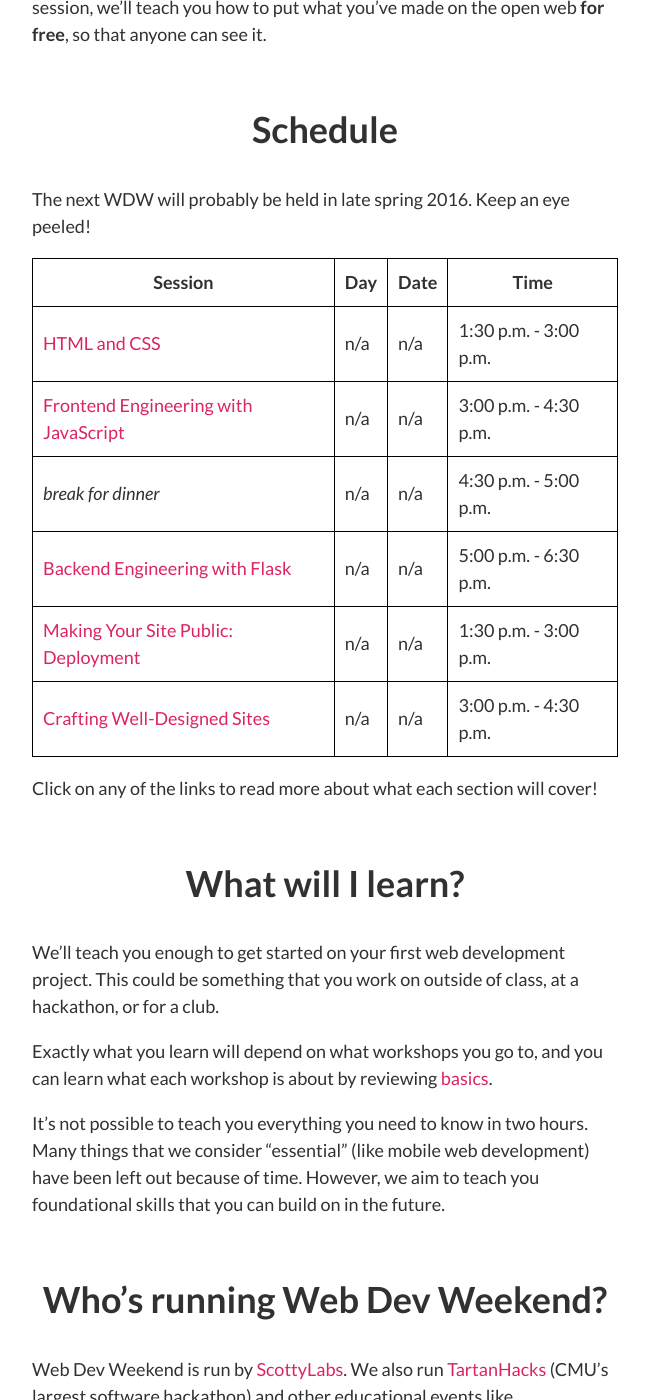
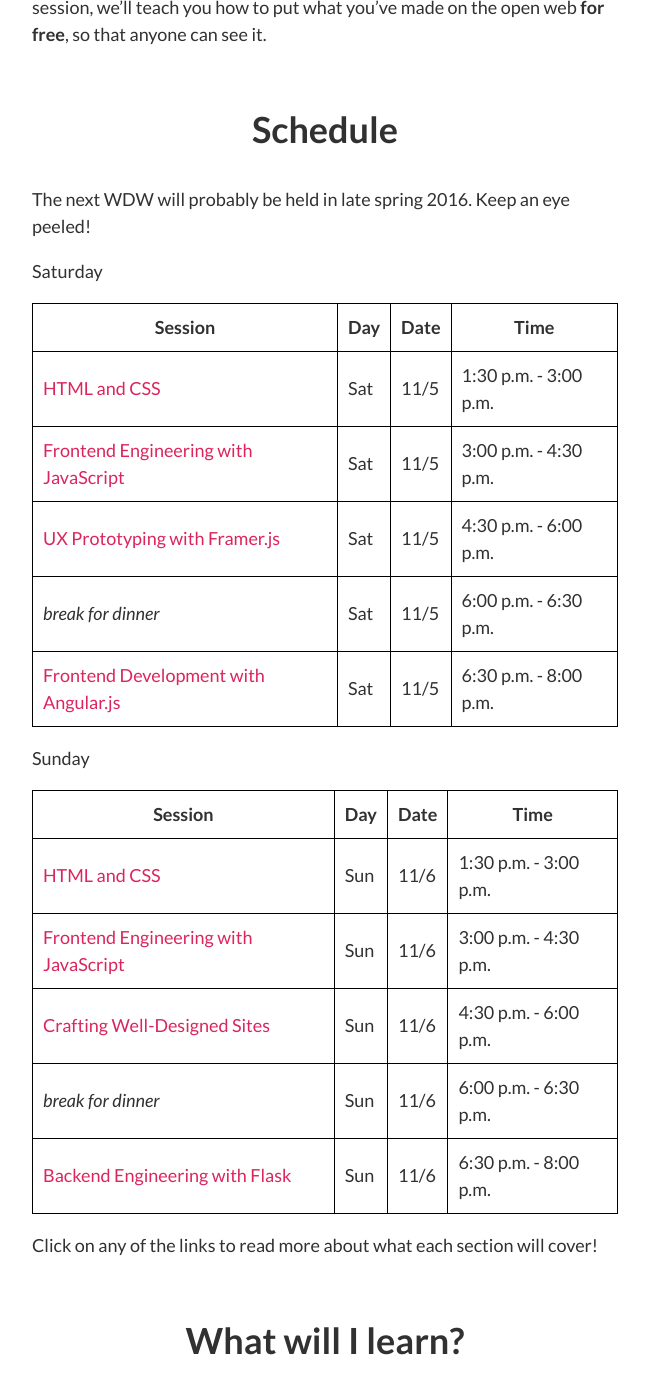
Before and after one commit to ScottyLabs/wdw, a Jekyll site: the page built from index.md, in a window 1280 px wide and 1400 px high, scrolled down 1323 px. Shown: the whole window, without its empty margins (315-964 px from the left). Built offline with Jekyll 4.4.1, drawn with Linux system fonts in a browser that asks for light colours; nearby versions of some CDN libraries.

Commit message:
Update index.md

```diff
--- a/index.md
+++ b/index.md
@@ -40,14 +40,26 @@ free__, so that anyone can see it.
 
 The next WDW will probably be held in late spring 2016. Keep an eye peeled!
 
+Saturday
+
 | Session                                           | Day | Date | Time                  |
 | -------                                           | --- | ---- | ----                  |
-| [HTML and CSS][html]                              | n/a | n/a  | 1:30 p.m. - 3:00 p.m. |
-| [Frontend Engineering with JavaScript][frontend]  | n/a | n/a  | 3:00 p.m. - 4:30 p.m. |
-| *break for dinner*                                | n/a | n/a  | 4:30 p.m. - 5:00 p.m. |
-| [Backend Engineering with Flask][backend]         | n/a | n/a  | 5:00 p.m. - 6:30 p.m. |
-| [Making Your Site Public: Deployment][deployment] | n/a | n/a  | 1:30 p.m. - 3:00 p.m. |
-| [Crafting Well-Designed Sites][design]            | n/a | n/a  | 3:00 p.m. - 4:30 p.m. |
+| [HTML and CSS][html]                              | Sat | 11/5 | 1:30 p.m. - 3:00 p.m. |
+| [Frontend Engineering with JavaScript][frontend]  | Sat | 11/5 | 3:00 p.m. - 4:30 p.m. |
+| [UX Prototyping with Framer.js][framer]           | Sat | 11/5 | 4:30 p.m. - 6:00 p.m. |
+| *break for dinner*                                | Sat | 11/5 | 6:00 p.m. - 6:30 p.m. |
+| [Frontend Development with Angular.js][angular]   | Sat | 11/5 | 6:30 p.m. - 8:00 p.m. |
+
+
+Sunday
+
+| Session                                           | Day | Date | Time                  |
+| -------                                           | --- | ---- | ----                  |
+| [HTML and CSS][html]                              | Sun | 11/6 | 1:30 p.m. - 3:00 p.m. |
+| [Frontend Engineering with JavaScript][frontend]  | Sun | 11/6 | 3:00 p.m. - 4:30 p.m. |
+| [Crafting Well-Designed Sites][design]            | Sun | 11/6 | 4:30 p.m. - 6:00 p.m. |
+| *break for dinner*                                | Sun | 11/6 | 6:00 p.m. - 6:30 p.m. |
+| [Backend Engineering with Flask][backend]         | Sun | 11/6 | 6:30 p.m. - 8:00 p.m. |
 
 Click on any of the links to read more about what each section will cover!
 
@@ -89,3 +101,5 @@ __Other Talks__
 [frontend]: frontend/
 [backend]: backend/
 [deployment]: deployment/
+[angular]: angular/
+[framer]: framer/
```
